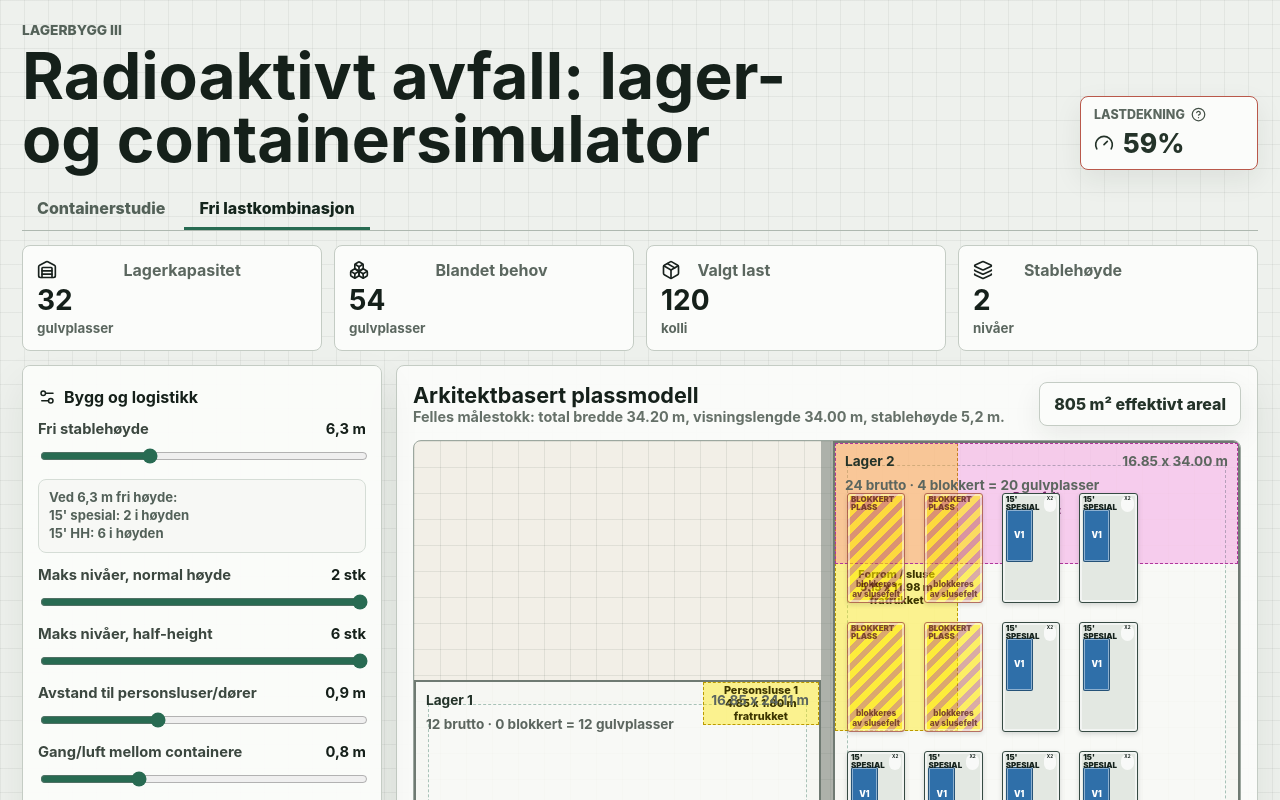
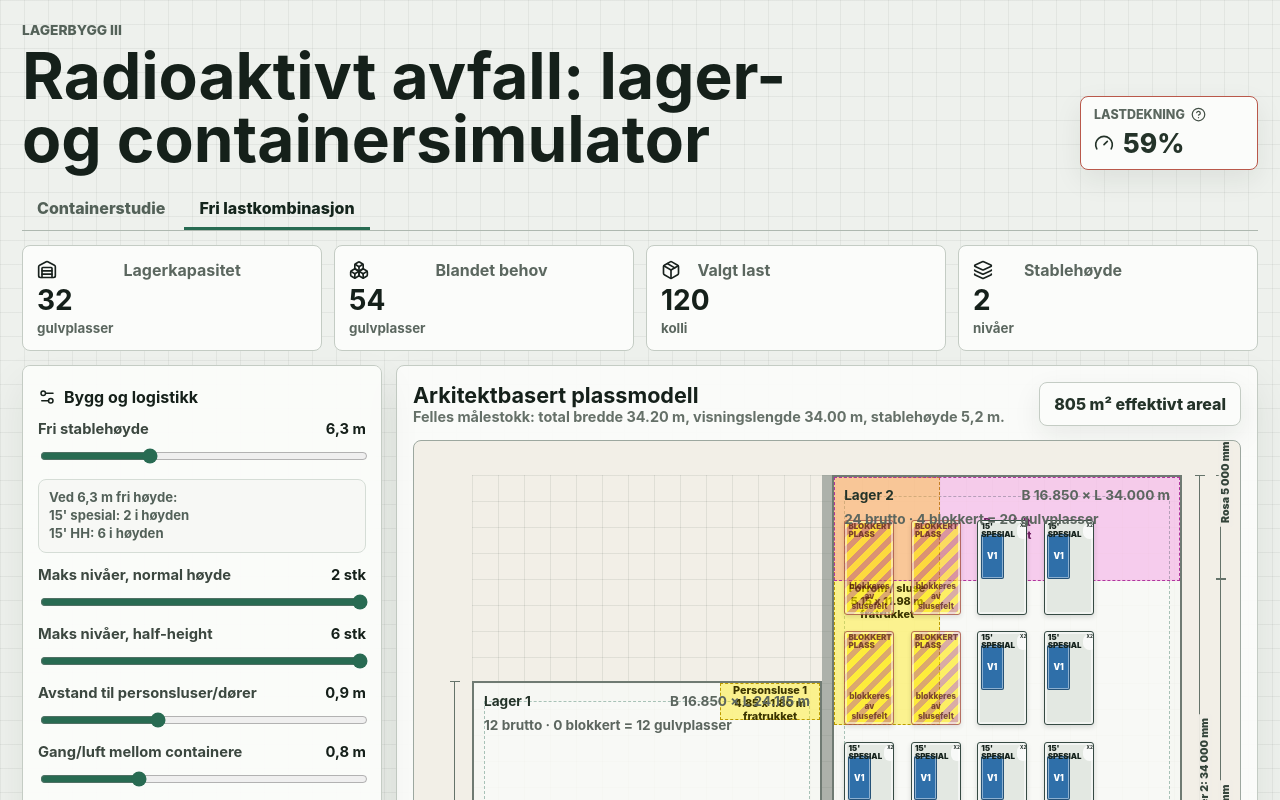
Before and after one commit to fredriksandresen-glitch/garasje-simulator, a React (Vite) app in the folder src/frontend/: page / in a window 1280 px wide. Both pictures are taken after a click on the button "Fri lastkombinasjon". Shown: the top 800 px of the page. Built offline with nearby package versions, Linux system fonts and the light colour scheme.

Commit message:
Align warehouse plan dimensions

```diff
--- a/src/frontend/src/main.jsx
+++ b/src/frontend/src/main.jsx
@@ -1098,11 +1098,12 @@ function formatSceneMillimeters(value, signed = false) { const millimeters = Mat
 function ArchitecturalPlan({ model, includeMarkedAreas, useLager2Extension }) {
   return (
     <div className="plan-shell">
-      <div className="plan-canvas" style={{ aspectRatio: `${model.planWidth} / ${model.planLength}` }}>
-        <div className="dimension dimension-width">16 850 mm + 500 mm + 16 850 mm</div>
-        <div className="dimension dimension-height">Lager 2: {model.planLength.toFixed(0)} m</div>
-        {model.roomModels.map((room) => <PlanRoom key={room.key} room={room} model={model} />)}
-        <div className="separator" style={{ left: `${(16.85 / model.planWidth) * 100}%`, width: `${(separatorWidth / model.planWidth) * 100}%` }} />
+      <div className="plan-canvas">
+        <div className="plan-geometry" style={{ aspectRatio: `${model.planWidth} / ${model.planLength}` }}>
+          {model.roomModels.map((room) => <PlanRoom key={room.key} room={room} model={model} />)}
+          <div className="separator" style={{ left: `${(16.85 / model.planWidth) * 100}%`, width: `${(separatorWidth / model.planWidth) * 100}%` }} />
+          <PlanDimensions model={model} />
+        </div>
       </div>
       <div className="plan-legend">
         <span><i className="legend-storage" />Lagerareal</span>
@@ -1112,15 +1113,36 @@ function ArchitecturalPlan({ model, includeMarkedAreas, useLager2Extension }) {
         <span><i className="legend-kokille" />Kokiller</span>
         <span><i className="legend-blocked" />Gule felt</span>
         <span><i className="legend-extension" />Utvidet areal</span>
+        <span className="plan-scale-note">Containere vises med utvendig L × B i samme målestokk som lageret.</span>
       </div>
     </div>
   );
 }
 
+function PlanDimensions({ model }) {
+  const lager1 = model.roomModels.find((room) => room.key === "lager1");
+  const lager2 = model.roomModels.find((room) => room.key === "lager2");
+  const separatorLeft = (16.85 / model.planWidth) * 100;
+  const separatorWidthPct = (separatorWidth / model.planWidth) * 100;
+  const lager2Left = ((16.85 + separatorWidth) / model.planWidth) * 100;
+  const lager2BaseTop = ((lager2.displayLength - lager2.usableLength) / lager2.displayLength) * 100;
+
+  return <div className="plan-measures" aria-label="Mållinjer for lagerbygget">
+    <div className="plan-measure horizontal width-segment" style={{ left: 0, width: `${separatorLeft}%` }}><span>16 850 mm</span></div>
+    <div className="plan-measure horizontal width-segment separator-measure" style={{ left: `${separatorLeft}%`, width: `${separatorWidthPct}%` }}><span>500</span></div>
+    <div className="plan-measure horizontal width-segment" style={{ left: `${lager2Left}%`, width: `${lager2.widthPct}%` }}><span>16 850 mm</span></div>
+    <div className="plan-measure horizontal overall-width"><span>Total bredde 34 200 mm</span></div>
+    <div className="plan-measure vertical lager1-length" style={{ top: `${lager1.topPct}%`, height: `${lager1.heightPct}%` }}><span>Lager 1: 24 115 mm</span></div>
+    <div className="plan-measure vertical lager2-length"><span>Lager 2: 34 000 mm</span></div>
+    <div className="plan-measure vertical lager2-base-length" style={{ top: `${lager2BaseTop}%`, height: `${100 - lager2BaseTop}%` }}><span>Basis 29 000 mm</span></div>
+    <div className="plan-measure vertical lager2-extension-length" style={{ height: `${lager2BaseTop}%` }}><span>Rosa 5 000 mm</span></div>
+  </div>;
+}
+
 function PlanRoom({ room, model }) {
   return (
     <article className={`plan-room ${room.key}`} style={{ left: `${room.leftPct}%`, top: `${room.topPct}%`, width: `${room.widthPct}%`, height: `${room.heightPct}%` }}>
-      <div className="plan-room-header"><strong>{room.label}</strong><span>{room.width.toFixed(2)} x {room.displayLength.toFixed(2)} m</span></div>
+      <div className="plan-room-header"><strong>{room.label}</strong><span>B {room.width.toFixed(3)} × L {room.displayLength.toFixed(3)} m</span></div>
       <div
         className="clearance-frame"
         style={{
@@ -1278,7 +1300,14 @@ function buildRoomVisualSlots({ room, container, containerRotated, visualQueue,
     const stack = geometricSlot.blocked ? null : visualQueue[nextOffset] || null;
     if (!geometricSlot.blocked) nextOffset += 1;
     const load = stack?.load || null;
-    const topMeters = room.displayLength - geometricSlot.y - geometricSlot.length;
+    const renderedContainer = load?.containerChoice || container;
+    const renderedPlacement = containerRotated
+      ? { width: renderedContainer.length, length: renderedContainer.width }
+      : { width: renderedContainer.width, length: renderedContainer.length };
+    const displayedWidth = geometricSlot.blocked ? geometricSlot.width : renderedPlacement.width;
+    const displayedLength = geometricSlot.blocked ? geometricSlot.length : renderedPlacement.length;
+    const topMeters = room.displayLength - geometricSlot.y - displayedLength;
+    const footprintText = `utvendig L ${renderedContainer.length.toFixed(3)} × B ${renderedContainer.width.toFixed(3)} m`;
     slots.push({
       ...geometricSlot,
       load,
@@ -1287,13 +1316,13 @@ function buildRoomVisualSlots({ room, container, containerRotated, visualQueue,
       mixed: false,
       leftPct: (geometricSlot.x / room.width) * 100,
       topPct: (Math.max(0, topMeters) / room.displayLength) * 100,
-      widthPct: (geometricSlot.width / room.width) * 100,
-      heightPct: (geometricSlot.length / room.displayLength) * 100,
+      widthPct: (displayedWidth / room.width) * 100,
+      heightPct: (displayedLength / room.displayLength) * 100,
       title: geometricSlot.blocked
         ? `${container.label}: blokkeres av ${geometricSlot.blockedBy.label.toLowerCase()}`
         : load
-          ? `${load.containerChoice.label}${containerRotated ? " · 90° i lageret" : ""}: ${stack.packageCount} ${load.label.toLowerCase()} i vist container, ${stack.stackCount} nivå(er)`
-          : `${container.label}${containerRotated ? " · 90° i lageret" : ""}: ledig plass`
+          ? `${load.containerChoice.label}${containerRotated ? " · 90° i lageret" : ""}, ${footprintText}: ${stack.packageCount} ${load.label.toLowerCase()} i vist container, ${stack.stackCount} nivå(er)`
+          : `${container.label}${containerRotated ? " · 90° i lageret" : ""}, ${footprintText}: ledig plass`
     });
   }
   return { slots, nextOffset };
--- a/src/frontend/src/styles.css
+++ b/src/frontend/src/styles.css
@@ -73,7 +73,8 @@ input[type="range"] { width: 100%; accent-color: #286b52; }
 .stage-header p { color: #657068; font-size: .9rem; font-weight: 650; }
 .capacity-pill { display: inline-flex; align-items: center; padding: 11px 14px; font-weight: 850; white-space: nowrap; }
 .plan-shell { display: grid; gap: 10px; }
-.plan-canvas { position: relative; width: 100%; min-height: 560px; border: 1px solid #9ca79f; border-radius: 8px; background: linear-gradient(90deg, rgba(67,78,70,.1) 1px, transparent 1px), linear-gradient(rgba(67,78,70,.1) 1px, transparent 1px), #f2efe7; background-size: 26px 26px; overflow: hidden; }
+.plan-canvas { position: relative; width: 100%; min-height: 560px; border: 1px solid #9ca79f; border-radius: 8px; background: #f2efe7; padding: 34px 58px 58px; overflow: hidden; }
+.plan-geometry { position: relative; width: 100%; background: linear-gradient(90deg, rgba(67,78,70,.1) 1px, transparent 1px), linear-gradient(rgba(67,78,70,.1) 1px, transparent 1px), #f2efe7; background-size: 26px 26px; }
 .plan-room { position: absolute; display: grid; grid-template-rows: auto 1fr auto; gap: 8px; border: 2px solid #6f7a72; background: rgba(248,249,246,.82); padding: 10px; overflow: hidden; }
 .plan-room-header, .plan-room-footer { position: relative; z-index: 2; display: flex; justify-content: space-between; gap: 8px; color: #243329; font-size: .85rem; font-weight: 850; }
 .plan-room-header span, .plan-room-footer { color: #5c665f; font-weight: 750; }
@@ -106,12 +107,30 @@ input[type="range"] { width: 100%; accent-color: #286b52; }
 .payload-symbol.kokille { border-radius: 3px; background: #69a86b; }
 .empty-label { position: absolute; inset: auto 3px 3px; color: #6e7870; font-size: .52rem; font-weight: 800; text-align: center; }
 .separator { position: absolute; top: 0; bottom: 0; background: #768078; opacity: .55; }
-.dimension { position: absolute; z-index: 6; color: #25342b; font-size: .78rem; font-weight: 900; background: rgba(255,255,255,.82); border: 1px solid #cfd6d0; border-radius: 5px; padding: 4px 7px; }
-.dimension-width { left: 50%; bottom: 8px; transform: translateX(-50%); }
-.dimension-height { right: 8px; top: 50%; transform: translateY(-50%) rotate(90deg); transform-origin: center; }
+.plan-measures { position: absolute; inset: 0; z-index: 6; pointer-events: none; }
+.plan-measure { position: absolute; color: #34443a; font-size: .66rem; font-weight: 900; line-height: 1; }
+.plan-measure span { position: absolute; padding: 2px 4px; border-radius: 3px; background: rgba(242,239,231,.94); white-space: nowrap; }
+.plan-measure.horizontal { height: 1px; border-top: 1px solid #65736a; }
+.plan-measure.horizontal::before, .plan-measure.horizontal::after { content: ""; position: absolute; top: -5px; height: 10px; border-left: 1px solid #65736a; }
+.plan-measure.horizontal::before { left: 0; }
+.plan-measure.horizontal::after { right: 0; }
+.plan-measure.horizontal span { left: 50%; top: 4px; transform: translateX(-50%); }
+.width-segment { bottom: -17px; }
+.overall-width { left: 0; bottom: -39px; width: 100%; }
+.separator-measure span { font-size: .57rem; }
+.plan-measure.vertical { width: 1px; border-left: 1px solid #65736a; }
+.plan-measure.vertical::before, .plan-measure.vertical::after { content: ""; position: absolute; left: -5px; width: 10px; border-top: 1px solid #65736a; }
+.plan-measure.vertical::before { top: 0; }
+.plan-measure.vertical::after { bottom: 0; }
+.plan-measure.vertical span { left: 5px; top: 50%; transform: translateY(-50%) rotate(-90deg); transform-origin: left center; }
+.lager1-length { left: -18px; }
+.lager2-length { right: -18px; top: 0; height: 100%; }
+.lager2-base-length { right: -39px; }
+.lager2-extension-length { right: -39px; top: 0; }
 .plan-legend { display: flex; flex-wrap: wrap; gap: 10px 16px; color: #526058; font-size: .85rem; font-weight: 800; }
 .plan-legend span { display: inline-flex; align-items: center; gap: 6px; }
 .plan-legend i { width: 14px; height: 10px; display: inline-block; border: 1px solid #8c978f; border-radius: 2px; }
+.plan-legend .plan-scale-note { flex-basis: 100%; color: #68736c; font-size: .75rem; font-weight: 700; }
 .legend-storage { background: #dfe6df; }
 .legend-container { background: #e3e8e2; }
 .legend-drum { background: #d9a441; border-radius: 999px; }
@@ -244,6 +263,6 @@ input[type="range"] { width: 100%; accent-color: #286b52; }
 .warning.warn { border: 1px solid #c19a48; background: #fff8e9; color: #68480d; }
 .warning.ok { border: 1px solid #4c8a68; background: #edf8f1; color: #20553a; }
 @media (max-width: 1200px) { .constraint-panel { grid-template-columns: repeat(2, minmax(0, 1fr)); } }
-@media (max-width: 1060px) { .workspace { grid-template-columns: 1fr; } .controls { max-height: none; position: static; } .summary-grid { grid-template-columns: repeat(2, minmax(0, 1fr)); } .plan-canvas { min-height: 460px; } }
+@media (max-width: 1060px) { .workspace { grid-template-columns: 1fr; } .controls { max-height: none; position: static; } .summary-grid { grid-template-columns: repeat(2, minmax(0, 1fr)); } .plan-canvas { min-height: 460px; padding-inline: 50px; } }
 @media (max-width: 980px) { .study-layout { grid-template-columns: 1fr; } .study-results, .clearance-grid { grid-template-columns: repeat(2, 1fr); } }
-@media (max-width: 680px) { .app-shell { padding: 12px; } .topbar, .stage-header, .study-heading, .access-heading { display: grid; } .summary-grid, .segments, .constraint-panel, .study-results, .clearance-grid, .study-custom-container, .study-selection-options, .access-grid { grid-template-columns: 1fr; } .access-heading > strong { text-align: left; } .table-row { grid-template-columns: 1fr; } h1 { font-size: 2.1rem; } .tooltip { right: auto; left: -120px; width: 240px; } .plan-canvas { min-height: 360px; } .plan-room-header, .plan-room-footer, .room-obstruction, .room-extension, .dimension { font-size: .62rem; } .container-study { padding: 14px; } .study-visual-panel { min-height: 340px; padding: 10px; } .study-webgl { height: 285px; } .study-clearance-overlay { width: 112px; padding: 6px; font-size: .58rem; } .study-view-hint { display: none; } .study-axis, .study-load-axis { flex-wrap: wrap; } }
+@media (max-width: 680px) { .app-shell { padding: 12px; } .topbar, .stage-header, .study-heading, .access-heading { display: grid; } .summary-grid, .segments, .constraint-panel, .study-results, .clearance-grid, .study-custom-container, .study-selection-options, .access-grid { grid-template-columns: 1fr; } .access-heading > strong { text-align: left; } .table-row { grid-template-columns: 1fr; } h1 { font-size: 2.1rem; } .tooltip { right: auto; left: -120px; width: 240px; } .plan-canvas { min-height: 0; padding: 28px 42px 52px; overflow: auto; } .plan-geometry { min-width: 680px; } .plan-room-header, .plan-room-footer, .room-obstruction, .room-extension, .plan-measure { font-size: .56rem; } .lager2-base-length, .lager2-extension-length { display: none; } .container-study { padding: 14px; } .study-visual-panel { min-height: 340px; padding: 10px; } .study-webgl { height: 285px; } .study-clearance-overlay { width: 112px; padding: 6px; font-size: .58rem; } .study-view-hint { display: none; } .study-axis, .study-load-axis { flex-wrap: wrap; } }
```
